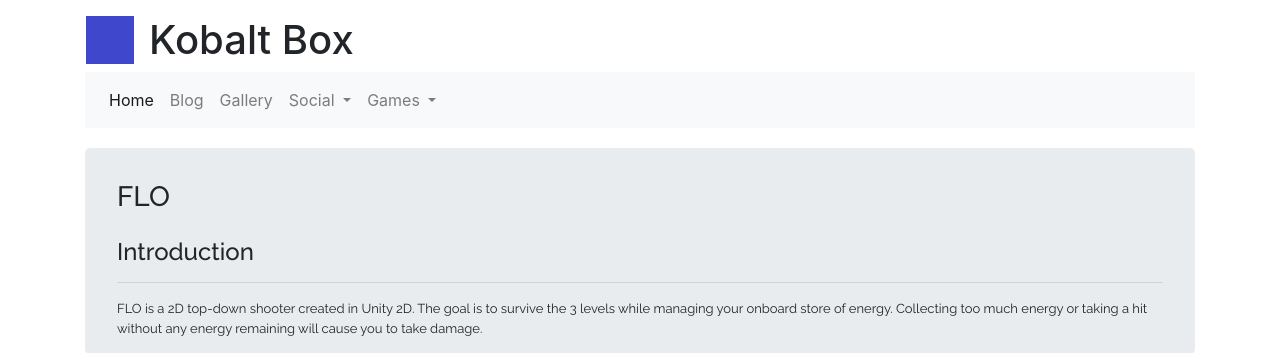
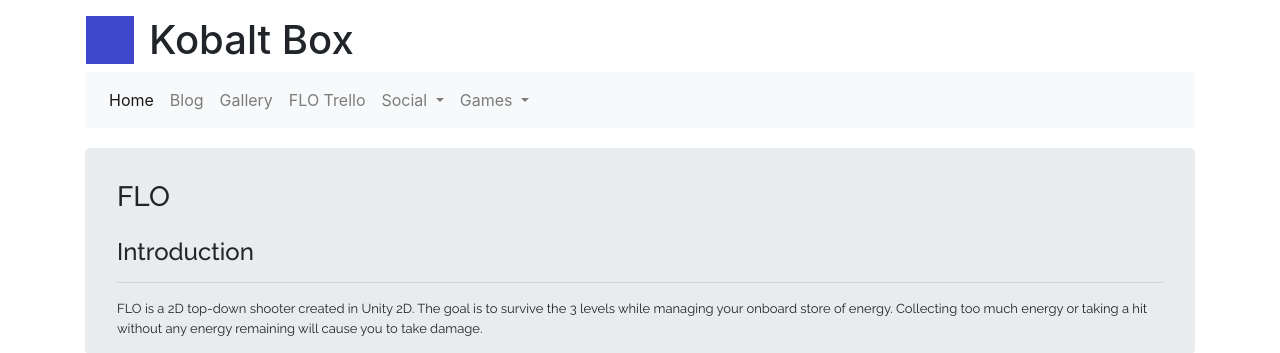
Before and after one commit to KobaltBox/kobaltboxweb, a Flask app: page /FLO in a window 1280 px wide. Shown: the top 353 px of the page. Run offline with Flask 2, Linux system fonts and the light colour scheme; some libraries are stand-ins or nearby versions.

Commit message:
Add FLO trello board to navigation

```diff
--- a/portal/templates/index.html
+++ b/portal/templates/index.html
@@ -32,6 +32,9 @@
                 </li>
                 <li class="nav-item">
                   <a class="nav-link" href="{{ url_for('gallery') }}">Gallery</a>
+                </li>
+                <li class="nav-item">
+                  <a class="nav-link" href="https://trello.com/b/oI7sKN4m/flo-development">FLO Trello</a>
                 </li>
                 <li class="nav-item dropdown">
                   <a class="nav-link dropdown-toggle" href="#" id="navbarDropdownMenuLink" data-toggle="dropdown" aria-haspopup="true" aria-expanded="false">
```
